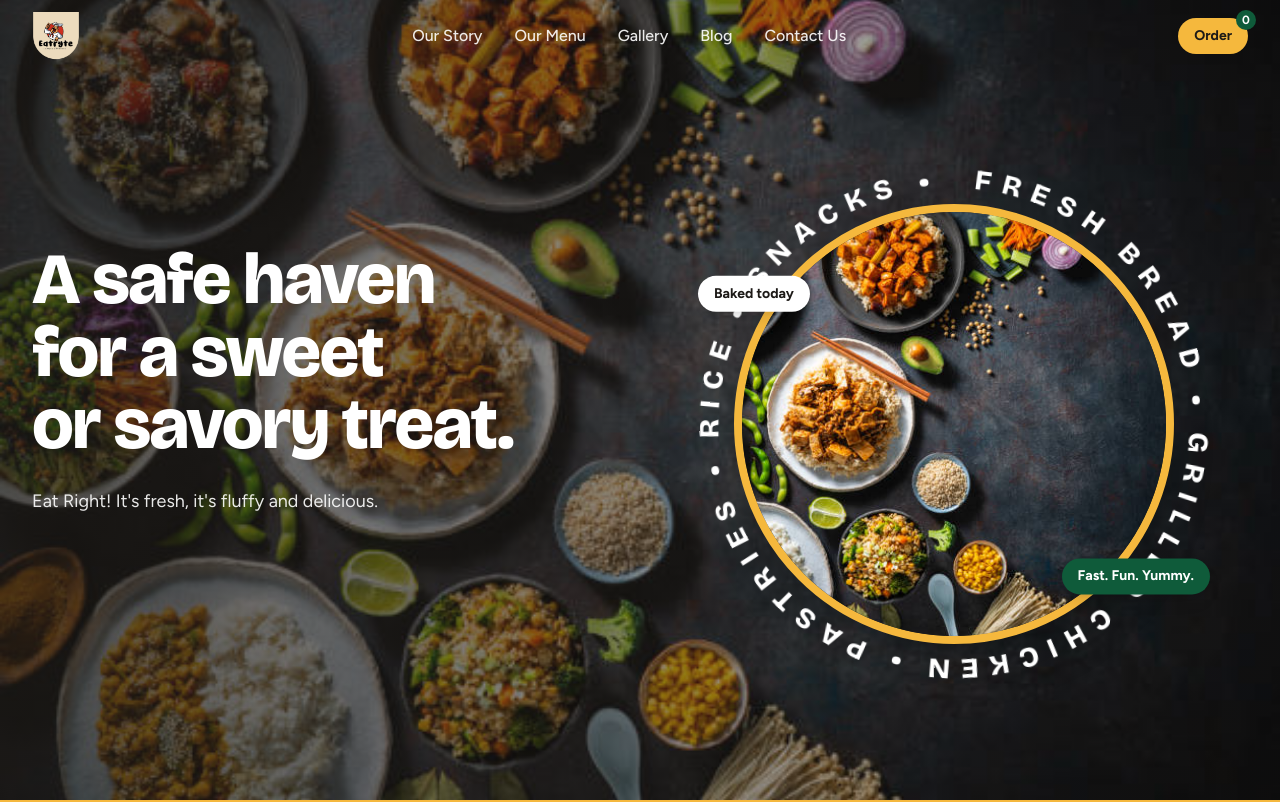
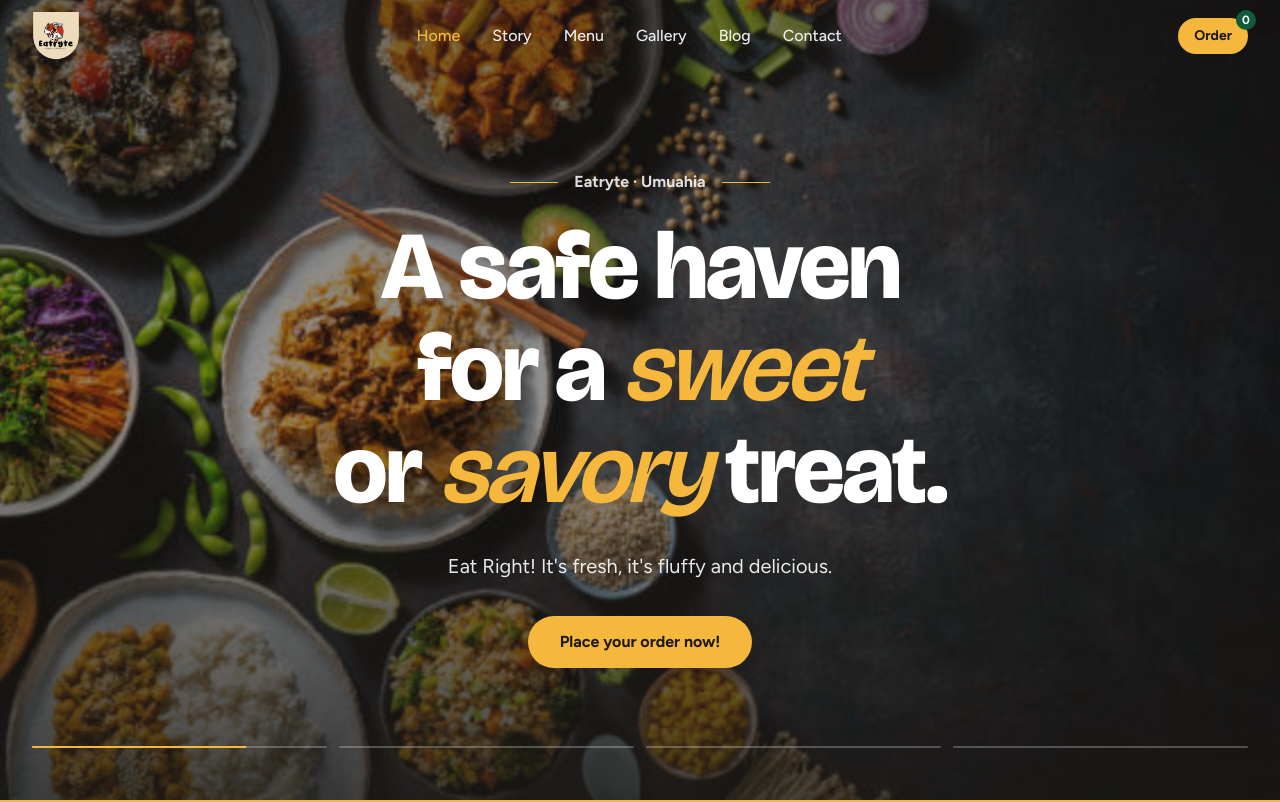
Before and after one commit to Whizzywar/Eatryte, a React (Vite) app: page / in a window 1280 px wide. Shown: the top 802 px of the page. Built offline with nearby package versions, Linux system fonts and the light colour scheme.

Commit message:
slide show added at home page hero section

```diff
--- a/src/components/Footer.jsx
+++ b/src/components/Footer.jsx
@@ -10,6 +10,8 @@ import {
   FaLocationDot,
 } from "react-icons/fa6";
 import { NAV } from "../data";
+
+const LINKS = [["Home", "/"], ...NAV.filter(([, to]) => to !== "/")];
 
 // Put your logo in /public/Images. The text wordmark shows if the file is missing.
 const LOGO_SRC = "/Images/Eatryte-simply-different.png";
@@ -93,7 +95,7 @@ export default function Footer() {
               Explore
             </h3>
             <ul className="space-y-3 text-sm">
-              {NAV.map(([l, to]) => (
+              {LINKS.map(([l, to]) => (
                 <li key={to}>
                   <Link
                     to={to}
--- a/src/components/Hero.jsx
+++ b/src/components/Hero.jsx
@@ -1,157 +1,331 @@
-import { useRef } from "react";
+import { useRef, useState } from "react";
 import { Link } from "react-router-dom";
 import { gsap, useGSAP, motionOK } from "../lib/motion";
 import { IMG } from "../data";
 
+/*
+  Edit the slides here.
+  - img:    the photo (use a different IMG key, or a path in /public, for each slide)
+  - kicker: the small line above the headline
+  - lines:  the headline, one string per line. Put *stars* around words to show them in gold italic.
+  - text:   the short caption under the headline
+*/
+const SLIDES = [
+  {
+    img: IMG.hero,
+    kicker: "Eatryte · Umuahia",
+    lines: ["A safe haven", "for a *sweet*", "or *savory* treat."],
+    text: "Eat Right! It's fresh, it's fluffy and delicious.",
+  },
+  {
+    img: IMG.bread,
+    kicker: "From our ovens",
+    lines: ["Fresh *bread*,", "baked all day long."],
+    text: "Soft, fluffy loaves and pastries, fresh from our ovens.",
+  },
+  {
+    img: IMG.burger,
+    kicker: "From our grills",
+    lines: ["Flame-grilled", "and full of *flavor*."],
+    text: "Burgers and grilled chicken, made fresh and served hot.",
+  },
+  {
+    img: IMG.pasta,
+    kicker: "From our kitchen",
+    lines: ["Chicken & rice,", "the way you *love* it."],
+    text: "Well-garnished rice with grilled chicken and savory vegetables.",
+  },
+];
+
+const DURATION = 6.5; // seconds each slide stays on screen
+
+// Turns "or *savory* treat." into text with the starred word in gold italic
+const renderLine = (line) =>
+  line.split(/(\*[^*]+\*)/).map((part, i) =>
+    part.startsWith("*") ? (
+      <em key={i} className="font-semibold italic text-gold">
+        {part.slice(1, -1)}
+      </em>
+    ) : (
+      part
+    ),
+  );
+
+
 export default function Hero() {
   const root = useRef(null);
+  const api = useRef({});
+  const touch = useRef({ x: 0, y: 0 });
+  const [canAnimate] = useState(motionOK);
+  const [index, setIndex] = useState(0);
+  const playingRef = useRef(canAnimate);
 
   useGSAP(
-    () => {
-      if (!motionOK()) return;
-      const tl = gsap.timeline({ defaults: { ease: "power4.out" } });
-      tl.from(".hero-bg", { scale: 1.15, duration: 2, ease: "power2.out" }, 0)
-        .from(
-          ".hero-line > span",
-          { yPercent: 110, duration: 1, stagger: 0.12 },
-          0.2,
+    (context, contextSafe) => {
+      const q = gsap.utils.selector(root);
+      const slides = q(".hero-slide");
+      const caps = q(".hero-caption");
+      const bars = q(".hero-bar-fill");
+      const n = slides.length;
+      const animate = motionOK();
+      let cur = 0;
+      let busy = false;
+      let hovering = false;
+      let progress = null;
+
+      // Load the other photos in advance so a slide never appears blank
+      SLIDES.forEach((s) => {
+        const im = new Image();
+        im.src = s.img;
+      });
+
+      // Starting state: only the first slide is visible
+      gsap.set(slides, { autoAlpha: 0 });
+      gsap.set(slides[0], { autoAlpha: 1 });
+      gsap.set(caps, { autoAlpha: 0 });
+      gsap.set(caps[0], { autoAlpha: 1 });
+      gsap.set(bars, { transformOrigin: "0% 50%", scaleX: 0 });
+
+      const resetBars = (i) =>
+        gsap.set(bars, { scaleX: (j) => (j < i || (j === i && !playingRef.current) ? 1 : 0) });
+
+      // The progress bar of the current slide doubles as the autoplay timer
+      const startProgress = contextSafe((i) => {
+        progress?.kill();
+        if (!animate || !playingRef.current) return;
+        progress = gsap.to(bars[i], {
+          scaleX: 1,
+          duration: DURATION,
+          ease: "none",
+          onComplete: () => go(i + 1, 1),
+        });
+        if (hovering) progress.pause();
+      });
+
+      const kenBurns = (bg, delay) =>
+        gsap.to(bg, { scale: 1.16, duration: DURATION + 1.5, ease: "none", delay });
+
+      const go = contextSafe((to, dir = 1) => {
+        const next = (to + n) % n;
+        if (busy || next === cur) return;
+        const prev = cur;
+        cur = next;
+        setIndex(next);
+        progress?.kill();
+        resetBars(next);
+
+        // No motion wanted: switch instantly
+        if (!animate) {
+          gsap.set(slides, { autoAlpha: 0 });
+          gsap.set(caps, { autoAlpha: 0 });
+          gsap.set(slides[next], { autoAlpha: 1 });
+          gsap.set(caps[next], { autoAlpha: 1 });
+          return;
+        }
+
+        busy = true;
+        const inBg = slides[next].querySelector(".hero-bg");
+        const inCap = caps[next];
+        const outCap = caps[prev];
+
+        gsap.killTweensOf(inBg);
+        gsap.set(inBg, { scale: 1.3 });
+        gsap.set(slides[next], {
+          autoAlpha: 1,
+          zIndex: 2,
+          clipPath: dir > 0 ? "inset(0 0 0 100%)" : "inset(0 100% 0 0)",
+        });
+        gsap.set(slides[prev], { zIndex: 1 });
+        gsap.set(inCap, { autoAlpha: 1 });
+
+        gsap
+          .timeline({
+            onComplete: () => {
+              gsap.set(slides[prev], { autoAlpha: 0 });
+              gsap.set(slides[next], { clearProps: "clipPath,zIndex" });
+              gsap.set(outCap, { y: 0 });
+              busy = false;
+              startProgress(next);
+            },
+          })
+          // Old caption lifts away while the new photo wipes in
+          .to(outCap, { autoAlpha: 0, y: -24, duration: 0.5, ease: "power2.in" }, 0)
+          .to(
+            slides[next],
+            { clipPath: dir > 0 ? "inset(0 0 0 0%)" : "inset(0 0% 0 0)", duration: 1.3, ease: "power4.inOut" },
+            0,
           )
-        .from(".hero-sub", { autoAlpha: 0, y: 20, duration: 0.7 }, "-=0.5")
-        .from(
-          ".hero-cta",
-          { autoAlpha: 0, y: 20, stagger: 0.1, duration: 0.6 },
-          "-=0.5",
+          .to(inBg, { scale: 1.08, duration: 1.8, ease: "power2.out" }, 0)
+          // New caption rises in line by line
+          .fromTo(
+            inCap.querySelectorAll(".cap-kicker"),
+            { autoAlpha: 0, y: 16 },
+            { autoAlpha: 1, y: 0, duration: 0.6, ease: "power3.out" },
+            0.7,
           )
-        .from(
-          ".hero-plate",
-          {
-            scale: 0.6,
-            rotate: -25,
-            autoAlpha: 0,
-            duration: 1.2,
-            ease: "back.out(1.4)",
-          },
-          0.4,
+          .fromTo(
+            inCap.querySelectorAll(".cap-line > span"),
+            { yPercent: 110 },
+            { yPercent: 0, duration: 1, stagger: 0.12, ease: "power4.out" },
+            0.75,
           )
-        .from(
-          ".hero-chip",
-          { scale: 0, stagger: 0.12, duration: 0.5, ease: "back.out(2)" },
-          "-=0.4",
+          .fromTo(
+            inCap.querySelectorAll(".cap-sub"),
+            { autoAlpha: 0, y: 20 },
+            { autoAlpha: 1, y: 0, duration: 0.7, ease: "power3.out" },
+            "-=0.55",
           );
 
-      gsap.to(".hero-spin", {
-        rotate: 360,
-        duration: 24,
-        repeat: -1,
-        ease: "none",
+        kenBurns(inBg, 1.7);
       });
 
-      // Gentle floating motion on the chips
-      gsap.to(".hero-chip", {
-        y: -6,
-        duration: 2,
-        yoyo: true,
-        repeat: -1,
-        ease: "sine.inOut",
-        stagger: { each: 0.4, from: "start" },
+      // Opening animation
+      if (animate) {
+        const first = caps[0];
+        const keep = { clearProps: "opacity,visibility,transform" };
+        gsap
+          .timeline({ defaults: { ease: "power4.out" } })
+          .from(slides[0].querySelector(".hero-bg"), { scale: 1.2, duration: 2, ease: "power2.out" }, 0)
+          .from(first.querySelectorAll(".cap-kicker"), { autoAlpha: 0, y: 16, duration: 0.7, ...keep }, 0.2)
+          .from(first.querySelectorAll(".cap-line > span"), { yPercent: 110, duration: 1, stagger: 0.12, clearProps: "transform" }, 0.35)
+          .from(first.querySelectorAll(".cap-sub"), { autoAlpha: 0, y: 20, duration: 0.7, ...keep }, "-=0.5")
+          .from(".hero-cta", { autoAlpha: 0, y: 20, stagger: 0.1, duration: 0.6, ...keep }, "-=0.5")
+          .from(".hero-controls", { autoAlpha: 0, y: 30, duration: 0.8, ...keep }, "-=0.4");
+
+        kenBurns(slides[0].querySelector(".hero-bg"), 2);
+        gsap.delayedCall(1.6, () => {
+          if (cur === 0 && !busy && !progress) startProgress(0);
+        });
+      }
+
+      // Parallax: the photos drift slower than the page
+      gsap.to(q(".hero-bg"), {
+        yPercent: 12,
+        ease: "none",
+        scrollTrigger: { trigger: root.current, start: "top top", end: "bottom top", scrub: true },
       });
 
-      // Parallax: background drifts slower than the page, plate drifts down a little
-      const scrub = {
-        trigger: root.current,
-        start: "top top",
-        end: "bottom top",
-        scrub: true,
+      api.current = {
+        go: (i) => go(i, i > cur ? 1 : -1),
+        next: () => go(cur + 1, 1),
+        prev: () => go(cur - 1, -1),
+        hold: () => {
+          hovering = true;
+          progress?.pause();
+        },
+        release: () => {
+          hovering = false;
+          if (playingRef.current) progress?.resume();
+        },
       };
-      gsap.to(".hero-bg", { yPercent: 15, ease: "none", scrollTrigger: scrub });
-      gsap.to(".hero-plate", {
-        yPercent: 10,
-        ease: "none",
-        scrollTrigger: scrub,
-      });
     },
     { scope: root },
   );
 
+  // Swipe left or right on touch screens
+  const onTouchStart = (e) => (touch.current = { x: e.touches[0].clientX, y: e.touches[0].clientY });
+  const onTouchEnd = (e) => {
+    const dx = e.changedTouches[0].clientX - touch.current.x;
+    const dy = e.changedTouches[0].clientY - touch.current.y;
+    if (Math.abs(dx) > 50 && Math.abs(dx) > Math.abs(dy) * 1.5) dx < 0 ? api.current.next?.() : api.current.prev?.();
+  };
+
   return (
     <section
       ref={root}
-      className="relative flex min-h-svh items-center overflow-hidden text-white"
+      aria-roledescription="carousel"
+      aria-label="Featured at Eatryte"
+      onMouseEnter={() => api.current.hold?.()}
+      onMouseLeave={() => api.current.release?.()}
+      onFocus={() => api.current.hold?.()}
+      onBlur={() => api.current.release?.()}
+      onTouchStart={onTouchStart}
+      onTouchEnd={onTouchEnd}
+      className="relative flex min-h-svh flex-col overflow-hidden text-white"
     >
-      {/* Background image */}
+      {/* Photos (one per slide, stacked) */}
+      <div className="absolute inset-0 isolate" aria-hidden="true">
+        {SLIDES.map((s) => (
+          <div key={s.kicker} className="hero-slide absolute inset-0 overflow-hidden">
             <div
               className="hero-bg absolute inset-0 bg-cover bg-center"
-        style={{ backgroundImage: `url(${IMG.hero})` }}
-        aria-hidden="true"
+              style={{ backgroundImage: `url(${s.img})` }}
             />
-      {/* Dark overlay so text and plate stay readable. Delete this line for the raw image. */}
+          </div>
+        ))}
+      </div>
+
+      {/* Dark overlay so the centered text stays readable. Delete this block for the raw photos. */}
       <div
-        className="absolute inset-0 bg-linear-to-r from-ink/75 via-ink/50 to-ink/30"
+        className="absolute inset-0 bg-linear-to-b from-ink/60 via-ink/45 to-ink/80"
         aria-hidden="true"
       />
 
-      {/* Tighter spacing on phones, roomier from sm and up */}
-      <div className="relative mx-auto grid w-full max-w-7xl items-center gap-6 px-5 pb-12 pt-24 sm:gap-10 sm:pb-16 sm:pt-32 md:grid-cols-2 md:px-8 lg:pb-20">
-        <div>
-          <h1 className="font-display text-4xl font-extrabold leading-[0.95] tracking-tight min-[400px]:text-5xl sm:text-6xl lg:text-7xl">
-            {["A safe haven", "for a sweet", "or savory treat."].map((l) => (
-              <span key={l} className="hero-line block overflow-hidden pb-1">
-                <span className="block">{l}</span>
+      {/* Centered captions */}
+      <div className="relative mx-auto flex w-full max-w-5xl flex-1 flex-col items-center justify-center px-5 pb-6 pt-28 text-center sm:pt-32 md:px-8">
+        <div className="grid w-full place-items-center" aria-live={canAnimate ? "off" : "polite"}>
+          {SLIDES.map((s, i) => {
+            const Title = i === 0 ? "h1" : "h2";
+            return (
+              <div
+                key={s.kicker}
+                role="group"
+                aria-roledescription="slide"
+                aria-label={`${i + 1} of ${SLIDES.length}`}
+                aria-hidden={i !== index}
+                className="hero-caption col-start-1 row-start-1 flex flex-col items-center"
+              >
+                <div className="cap-kicker flex items-center gap-3 text-sm font-semibold text-white/85 sm:gap-4 sm:text-base">
+                  <span className="h-px w-8 bg-gold sm:w-12" aria-hidden="true" />
+                  {s.kicker}
+                  <span className="h-px w-8 bg-gold sm:w-12" aria-hidden="true" />
+                </div>
+
+                <Title className="mt-5 text-balance font-display text-[2.5rem] font-extrabold leading-[1.02] tracking-tight min-[400px]:text-5xl sm:mt-6 sm:text-6xl lg:text-7xl xl:text-8xl">
+                  {s.lines.map((line) => (
+                    <span key={line} className="cap-line block overflow-hidden pb-1">
+                      <span className="block">{renderLine(line)}</span>
                     </span>
                   ))}
-          </h1>
-          <p className="hero-sub mt-4 max-w-md text-base text-white/90 sm:mt-6 sm:text-lg">
-            Eat Right! It's fresh, it's fluffy and delicious.
+                </Title>
+
+                <p className="cap-sub mx-auto mt-5 max-w-md text-balance text-base text-white/90 sm:mt-7 sm:text-lg md:text-xl">
+                  {s.text}
                 </p>
-          <div className="mt-6 flex flex-wrap gap-3 sm:mt-8">
+              </div>
+            );
+          })}
+        </div>
+
+        <div className="mt-7 flex flex-wrap items-center justify-center gap-3 sm:mt-9 sm:gap-4">
           <Link
             to="/menu"
-              className="hero-cta rounded-full bg-gold px-6 py-3 text-sm font-bold text-ink transition hover:-translate-y-0.5 hover:shadow-xl sm:px-7 sm:py-3.5 sm:text-base"
+            className="hero-cta rounded-full bg-gold px-6 py-3 text-sm font-bold text-ink transition hover:-translate-y-0.5 hover:shadow-xl sm:px-8 sm:py-3.5 sm:text-base"
           >
             Place your order now!
-            </Link>
-            <Link
-              to="/our-story"
-              className="hero-cta rounded-full border-2 border-white/70 px-6 py-3 text-sm font-bold transition hover:bg-white hover:text-ink sm:px-7 sm:py-3.5 sm:text-base"
-            >
-              Our Story
           </Link>
         </div>
       </div>
 
-        {/* Plate, spinning text and floating chips.
-            Smaller on phones, capped on large screens so it never dominates. */}
-        <div className="relative mx-auto aspect-square w-[min(68vw,15rem)] sm:w-72 md:w-full md:max-w-sm lg:max-w-md xl:max-w-lg">
-          <div className="hero-plate absolute inset-[7%] overflow-hidden rounded-full border-4 border-gold shadow-2xl sm:border-8">
-            <img
-              src={IMG.hero}
-              alt="Eatryte chicken and rice plate"
-              className="h-full w-full object-cover"
-            />
+      {/* Slider controls: counter, progress lines, arrows */}
+      <div className="hero-controls relative mx-auto w-full max-w-7xl px-5 pb-6 md:px-8 md:pb-10">
+        <div className="flex items-center gap-4 sm:gap-6">
+
+          <div className="flex flex-1 gap-2 sm:gap-3">
+            {SLIDES.map((s, i) => (
+              <button
+                key={s.kicker}
+                onClick={() => api.current.go?.(i)}
+                aria-label={`Show slide ${i + 1}: ${s.kicker}`}
+                aria-current={i === index}
+                className="group flex-1 py-3 text-left"
+              >
+                <span className="block h-0.5 overflow-hidden rounded bg-white/25">
+                  <span className="hero-bar-fill block h-full bg-gold" />
+                </span>
+              </button>
+            ))}
           </div>
-          <svg
-            className="hero-spin absolute inset-0 h-full w-full"
-            viewBox="0 0 200 200"
-            aria-hidden="true"
-          >
-            <defs>
-              <path
-                id="hero-circle"
-                d="M100,100 m-92,0 a92,92 0 1,1 184,0 a92,92 0 1,1 -184,0"
-              />
-            </defs>
-            <text className="fill-white font-display text-[11px] font-bold tracking-[0.35em]">
-              <textPath href="#hero-circle">
-                FRESH BREAD • GRILLED CHICKEN • PASTRIES • RICE • SNACKS •
-              </textPath>
-            </text>
-          </svg>
-          <span className="hero-chip absolute -left-2 top-[22%] whitespace-nowrap rounded-full bg-white px-3 py-1.5 text-xs font-bold text-ink shadow-lg sm:left-0 sm:px-4 sm:py-2 sm:text-sm">
-            Baked today
-          </span>
-          <span className="hero-chip absolute -right-2 bottom-[16%] whitespace-nowrap rounded-full bg-leaf px-3 py-1.5 text-xs font-bold shadow-lg sm:right-0 sm:px-4 sm:py-2 sm:text-sm">
-            Fast. Fun. Yummy.
-          </span>
         </div>
       </div>
     </section>
--- a/src/components/Navbar.jsx
+++ b/src/components/Navbar.jsx
@@ -11,6 +11,10 @@ const LOGO_SRC = "/Images/Eatryte-.png";
 const bannerBg = {
   backgroundImage: `linear-gradient(rgba(29,26,23,0.68), rgba(29,26,23,0.68)), url(${IMG.hero})`,
 };
+
+// Home goes first in the menu, unless your NAV list in data.js already includes it.
+const LINKS = NAV.some(([, to]) => to === "/") ? NAV : [["Home", "/"], ...NAV];
+
 
 export default function Navbar() {
   const [open, setOpen] = useState(false);
@@ -102,8 +106,8 @@ export default function Navbar() {
           className="hidden items-center gap-6 lg:flex xl:gap-8"
           aria-label="Main"
         >
-          {NAV.map(([label, to]) => (
-            <NavLink key={to} to={to} className={link}>
+          {LINKS.map(([label, to]) => (
+  <NavLink key={to} to={to} end={to === "/"} className={link}>
     {label}
   </NavLink>
 ))}
@@ -140,11 +144,12 @@ export default function Navbar() {
         ref={panel}
         style={bannerBg}
         className="invisible absolute inset-x-0 top-full max-h-[calc(100svh-4rem)] overflow-y-auto bg-cover bg-center px-5 pb-6 pt-2 shadow-xl md:px-8 lg:hidden"
-      >
-        {NAV.map(([label, to]) => (
+      >{LINKS.map(([label, to]) => (
   <NavLink
     key={to}
     to={to}
+    end={to === "/"}
+    onClick={() => setOpen(false)}
     className={({ isActive }) =>
       `block border-b border-white/15 py-3 font-display text-xl ${isActive ? "text-gold" : ""}`
     }
--- a/src/data.js
+++ b/src/data.js
@@ -21,11 +21,12 @@ export const IMG = {
 };
 
 export const NAV = [
-  ["Our Story", "/our-story"],
-  ["Our Menu", "/menu"],
+
+  ["Story", "/our-story"],
+  ["Menu", "/menu"],
   ["Gallery", "/gallery"],
   ["Blog", "/blog"],
-  ["Contact Us", "/contact"],
+  ["Contact", "/contact"],
 ];
 
 export const CATEGORIES = [
```
Lines whose indentation alone changed are shown as unchanged.
